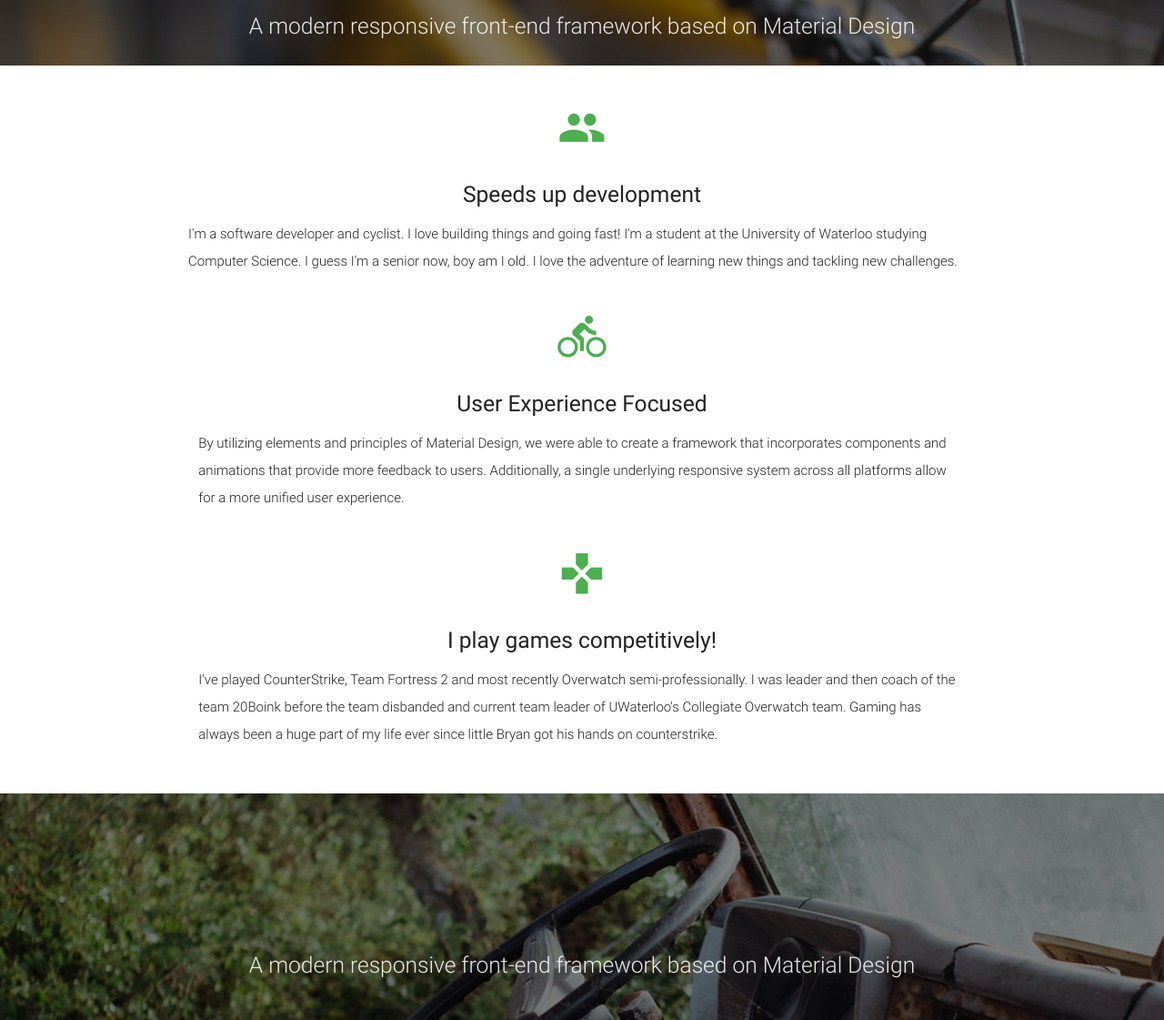
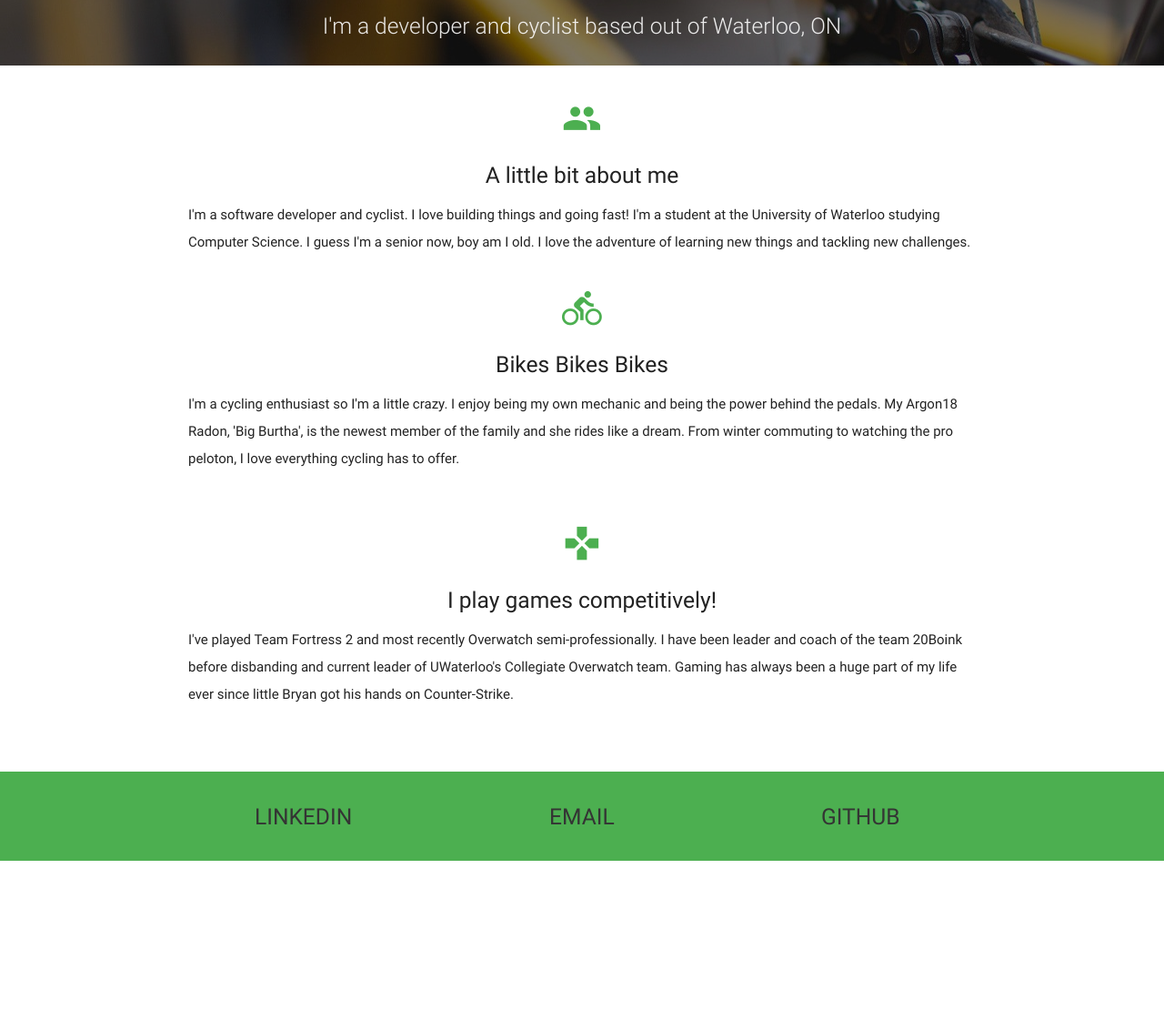
Before and after one commit to b24nguyen/b24nguyen.github.io, a plain HTML site: page index.html in a window 1280 px wide. Shown: the part 351-1472 px from the top of the page at 91% size. After the commit the page ends 1317 px from the top, so only its background shows below. Drawn offline with nearby package versions, Linux system fonts and the light colour scheme.

Commit message:
Cleaning up, filling in real text

```diff
--- a/index.html
+++ b/index.html
@@ -18,7 +18,7 @@
         </div>
         <h1 class="header center light">Hi I'm Bryan!</h1>
         <div class="row center">
-          <h5 class="header col s12 light">A modern responsive front-end framework based on Material Design</h5>
+          <h5 class="header col s12 light">I'm a developer and cyclist based out of Waterloo, ON</h5>
         </div>
         <br><br>
       </div>
@@ -26,40 +26,40 @@
     <div class="parallax"><img src="cyclingBannerChain.jpg" alt="Unsplashed background img 1"></div>
   </div>
 
-
   <div class="container">
     <div class="section">
-
-      <!--   Icon Section   -->
       <div class="row">
         <div class="col s12 m12">
           <div class="icon-block">
-            <h2 class="center green-text"><i class="material-icons">people</i></h2>
-            <h5 class="center">Speeds up development</h5>
-            <p class="light">I'm a software developer and cyclist. I love building things and going fast!
+            <h3 class="center green-text"><i class="material-icons">people</i></h2>
+              <h5 class="center">A little bit about me</h5>
+              <p>I'm a software developer and cyclist. I love building things and going fast!
                 I'm a student at the University of Waterloo studying Computer Science.
                 I guess I'm a senior now, boy am I old.
                 I love the adventure of learning new things and tackling new challenges.</p>
               </div>
-
+              <div class="row">
                 <div class="col s12 m12">
                   <div class="icon-block">
-            <h2 class="center green-text"><i class="material-icons">directions_bike</i></h2>
-            <h5 class="center">User Experience Focused</h5>
-
-            <p class="light">By utilizing elements and principles of Material Design, we were able to create a framework that incorporates components and animations that provide more feedback to users. Additionally, a single underlying responsive system across all platforms allow for a more unified user experience.</p>
+                    <h3 class="center green-text"><i class="material-icons">directions_bike</i></h2>
+                      <h5 class="center">Bikes Bikes Bikes</h5>
+                      <p>I'm a cycling enthusiast so I'm a little crazy. I enjoy being my own mechanic and being the power behind the pedals.
+                        My Argon18 Radon, 'Big Burtha', is the newest member of the family and she rides like a dream.
+                        From winter commuting to watching the pro peloton, I love everything cycling has to offer.
+                      </p>
+                    </div>
                   </div>
                 </div>
 
+                <div class="row">
                   <div class="col s12 m12 ">
                     <div class="icon-block">
-            <h2 class="center green-text"><i class="material-icons">gamepad</i></h2>
+                      <h3 class="center green-text"><i class="material-icons">gamepad</i></h2>
                         <h5 class="center">I play games competitively!</h5>
-
-            <p class="light">
-            I've played CounterStrike, Team Fortress 2 and most recently Overwatch semi-professionally.
-            I was leader and then coach of the team 20Boink before the team disbanded and current team leader of UWaterloo's Collegiate Overwatch team.
-            Gaming has always been a huge part of my life ever since little Bryan got his hands on counterstrike.</p>
+                        <p>I've played Team Fortress 2 and most recently Overwatch semi-professionally.
+                          I have been leader and coach of the team 20Boink before disbanding and current leader of UWaterloo's Collegiate Overwatch team.
+                          Gaming has always been a huge part of my life ever since little Bryan got his hands on Counter-Strike.</p>
+                        </div>
                       </div>
                     </div>
                   </div>
@@ -68,74 +68,34 @@
               </div>
             </div>
 
-
-  <div class="parallax-container valign-wrapper">
-    <div class="section no-pad-bot">
-      <div class="container">
-        <div class="row center">
-          <h5 class="header col s12 light">A modern responsive front-end framework based on Material Design</h5>
-        </div>
-      </div>
-    </div>
-    <div class="parallax"><img src="background2.jpg" alt="Unsplashed background img 2"></div>
-  </div>
-
-  <div class="container">
-    <div class="section">
-
-      <div class="row">
-        <div class="col s12 center">
-          <h3><i class="mdi-content-send brown-text"></i></h3>
-          <h4>Contact Us</h4>
-          <p class="left-align light">Lorem ipsum dolor sit amet, consectetur adipiscing elit. Nullam scelerisque id nunc nec volutpat. Etiam pellentesque tristique arcu, non consequat magna fermentum ac. Cras ut ultricies eros. Maecenas eros justo, ullamcorper a sapien id, viverra ultrices eros. Morbi sem neque, posuere et pretium eget, bibendum sollicitudin lacus. Aliquam eleifend sollicitudin diam, eu mattis nisl maximus sed. Nulla imperdiet semper molestie. Morbi massa odio, condimentum sed ipsum ac, gravida ultrices erat. Nullam eget dignissim mauris, non tristique erat. Vestibulum ante ipsum primis in faucibus orci luctus et ultrices posuere cubilia Curae;</p>
-        </div>
-      </div>
-
-    </div>
-  </div>
-
-
-  <div class="parallax-container valign-wrapper">
-    <div class="section no-pad-bot">
-      <div class="container">
-        <div class="row center">
-          <h5 class="header col s12 light">A modern responsive front-end framework based on Material Design</h5>
-        </div>
-      </div>
-    </div>
-    <div class="parallax"><img src="background3.jpg" alt="Unsplashed background img 3"></div>
-  </div>
-
             <footer class="page-footer green">
               <div class="container">
                 <div class="row">
                   <div class="col s12 m12 l12">
-          <h5 class="white-text center">Contact</h5>
                     <div class="row center">
                       <div class="col s12 m4">
-              <a href="#" class="white-text">Hello</a>
+                        <h5><a href="https://linkedin.com/in/b24nguyen" class="waves-effect waves-white btn-flat">LinkedIn</a></h3>
                         </div>
                         <div class="col s12 m4">
-              <a href="#" class="white-text">Hello</a>
+                          <h5><a href="mailto:bryan.nguyen250+contact@gmail.com" class="waves-effect waves-white btn-flat">Email</a></h3>
                           </div>
                           <div class="col s12 m4">
-              <a href="#" class="white-text">Hello</a>
-            </div>
-        </div>
-
-
+                            <h5><a href="https://www.github.com/b24nguyen" class="waves-effect waves-white btn-flat">Github</a></h3>
                             </div>
                           </div>
                         </div>
-    <div class="footer-copyright">
+                      </div>
                     </div>
                   </footer>
+                  <!-- <div class="footer-copyright">
+                </div>
+              </footer> -->
+
 
 
               <!--  Scripts-->
               <script src="https://code.jquery.com/jquery-2.1.1.min.js"></script>
               <script src="js/materialize.js"></script>
               <script src="js/init.js"></script>
-
             </body>
             </html>
```
Lines whose indentation alone changed are shown as unchanged.
